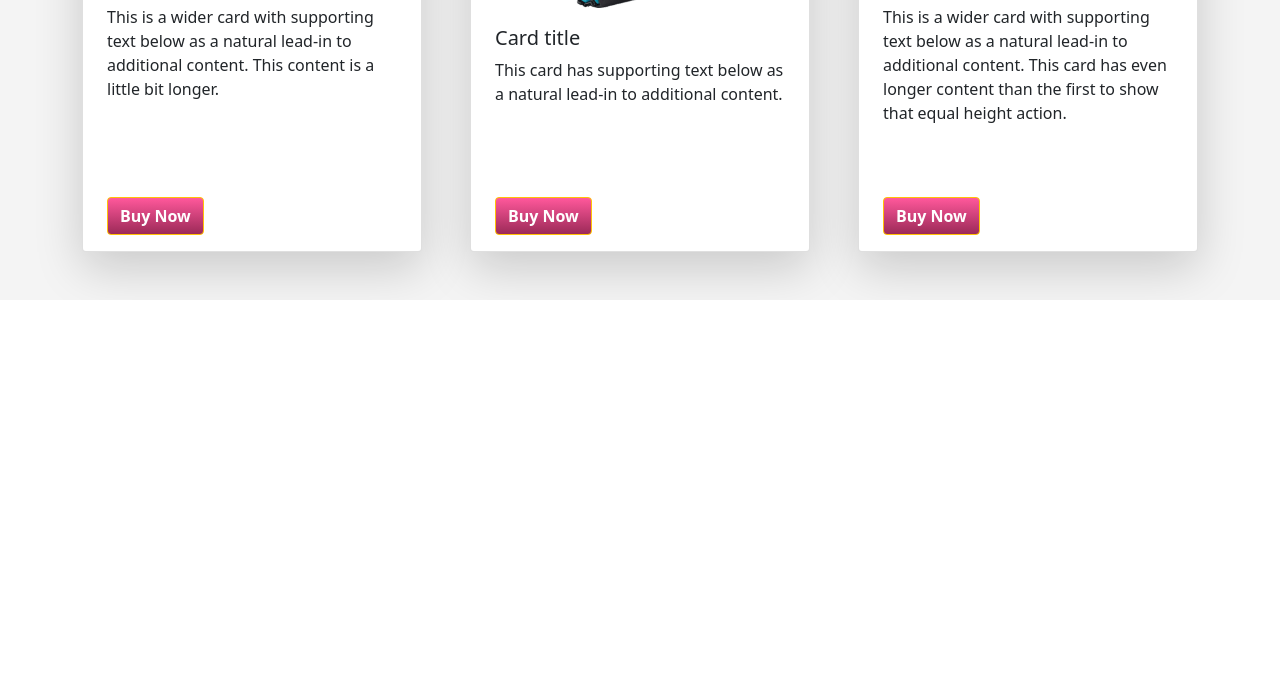
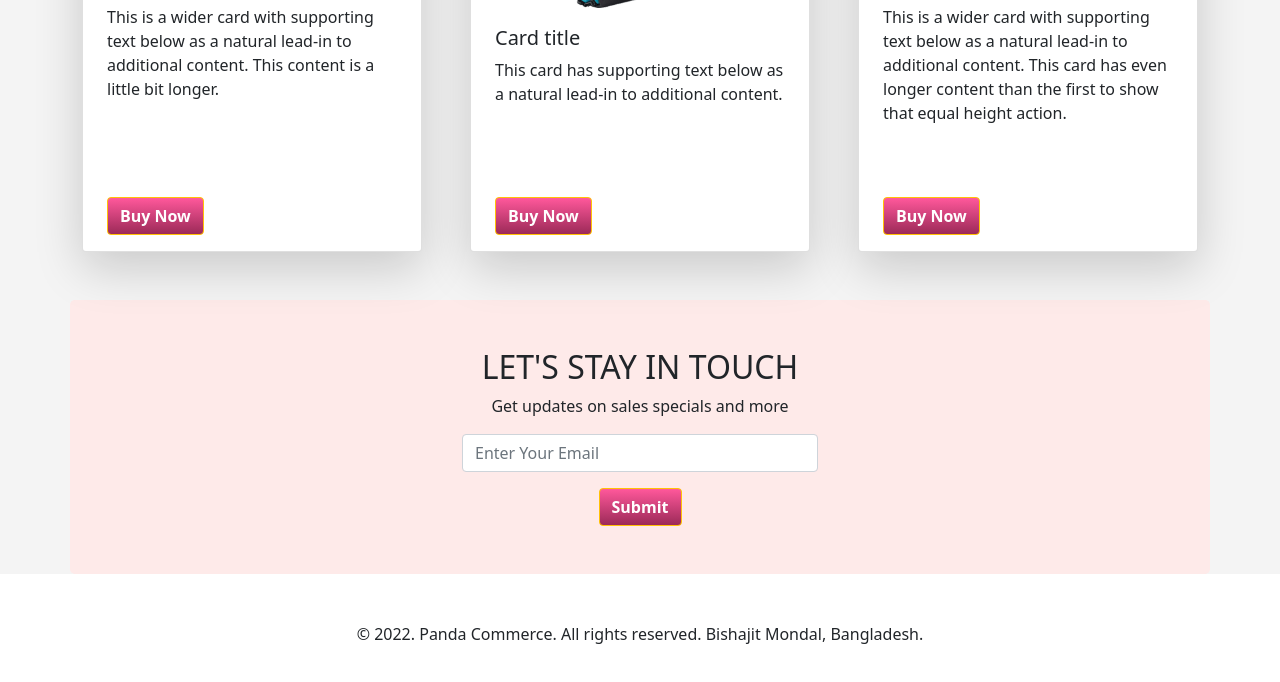
Before and after one commit to bishwajit70/panda-ecommerce-bs, a plain HTML site: page index.html in a window 1280 px wide. Shown: the part 2028-2710 px from the top of the page. Before the commit the page ends 2328 px from the top, so only its background shows below. Drawn offline with nearby package versions, Linux system fonts and the light colour scheme.

Commit message:
coding completed

```diff
--- a/css/style.css
+++ b/css/style.css
@@ -1,4 +1,4 @@
-.banner-bg{
+.section-bg{
     background-color: #FEEAE9;
 }
 .main-bg{
--- a/index.html
+++ b/index.html
@@ -56,7 +56,7 @@
         </nav>
         <!-- navigation area ends -->
         <!-- slider area starts -->
-        <section class="container banner-bg my-5 rounded-3">
+        <section class="container section-bg my-5 rounded-3">
             <div id="carouselExampleControls" class="carousel slide p-5" data-bs-ride="carousel">
                 <div class="carousel-inner">
                     <div class="carousel-item active">
@@ -252,10 +252,29 @@
             </div>
         </div>
         <!-- backpack area ends -->
-
+        <!-- subscribe area starts -->
+        <section class="container section-bg rounded-3">
+            <div class="row py-5 ">
+                <div class="col-lg-4 offset-md-4 text-center">
+                    <h2>LET'S STAY IN TOUCH</h2>
+                    <p>Get updates on sales specials and more</p>
+                    <input type="text" class="form-control mb-3" placeholder="Enter Your Email"
+                        aria-describedby="button-addon2">
+                    <button class="btn btn btn-warning buy-button" type="button" id="button-addon2">Submit</button>
+                </div>
+            </div>
+        </section>
+        <!-- subscribe area ends -->
     </main>
-    <footer>
-
+    <footer class="py-5">
+        <div class="container">
+            <div class="row">
+                <div class="col-lg-12">
+                    <p class="text-center mb-0">&copy; 2022. Panda Commerce. All rights reserved. Bishajit Mondal,
+                        Bangladesh. </p>
+                </div>
+            </div>
+        </div>
     </footer>
 
     <!-- bootstrap bundle js link -->
```
